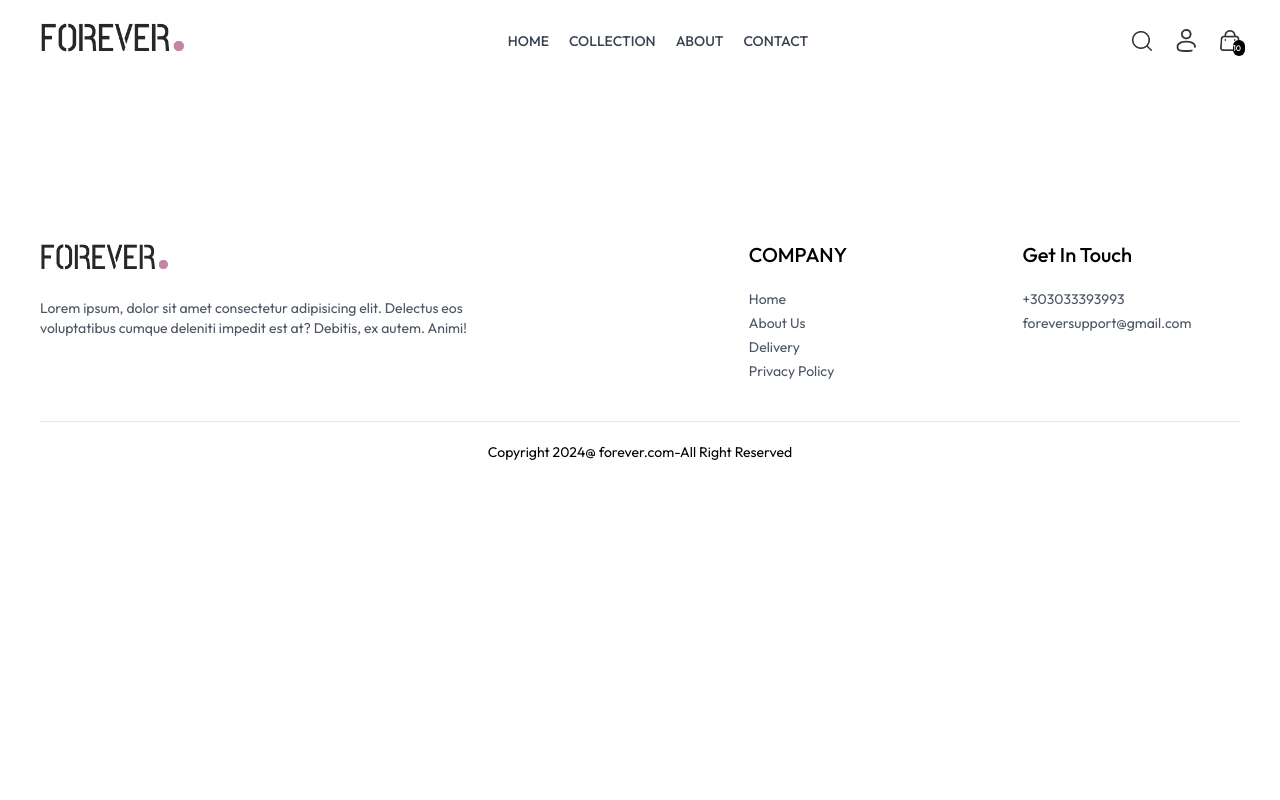
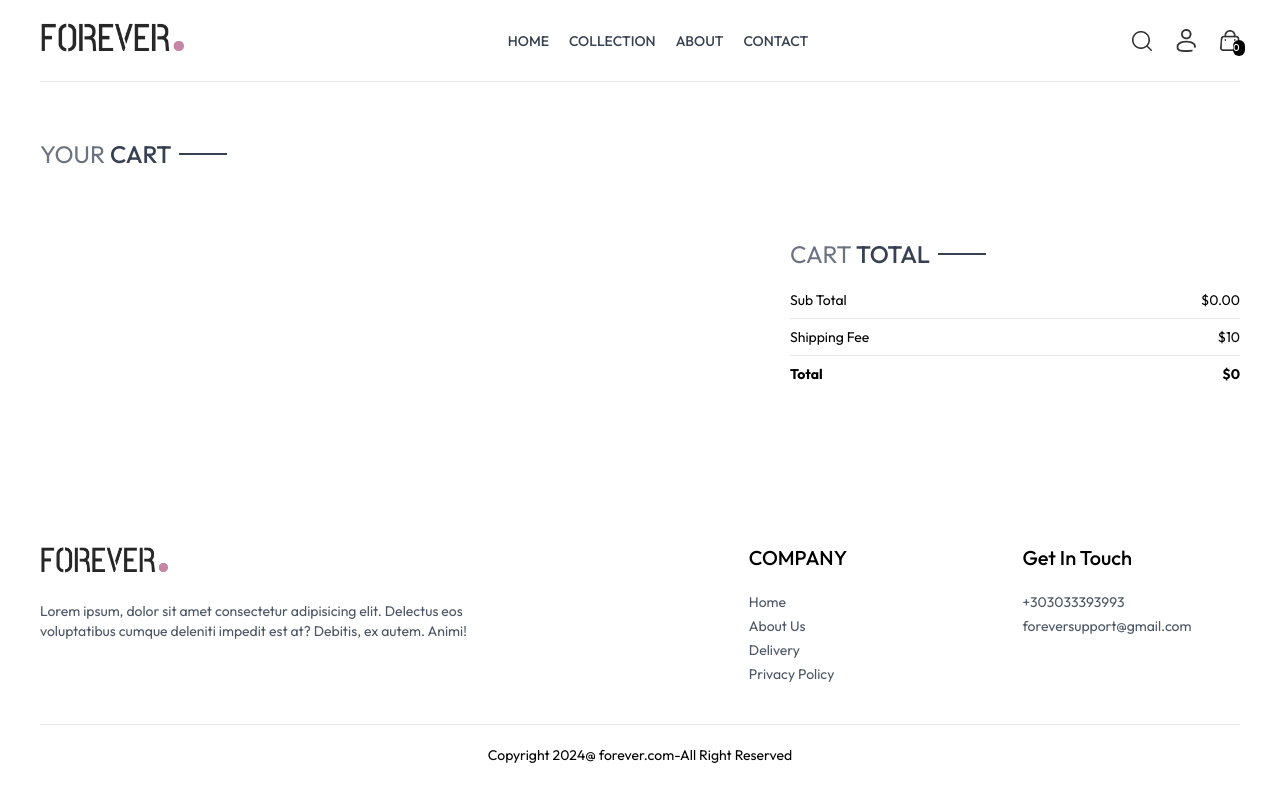
Before and after one commit to mdsabbirkhan1371/React-Ecommerce-Website-Shopping-Client-SIte, a React (Vite) app: page /cart in a window 1280 px wide. Built offline with nearby package versions, Linux system fonts and the light colour scheme.

Commit message:
cart item and cart toal added

```diff
--- a/src/App.jsx
+++ b/src/App.jsx
@@ -11,11 +11,14 @@
 import Navbar from './components/Navbar';
 import Footer from './components/Footer';
 import SearchBar from './components/SearchBar';
+import { ToastContainer } from 'react-toastify';
+import 'react-toastify/dist/ReactToastify.css';
 
 const App = () => {
   return (
     <div className="px-10 sm:px[5vw] md:px[7vw] lg:px[9vw]">
       <Navbar />
+      <ToastContainer />
       <SearchBar />
       <Routes>
         <Route path="/" element={<Home />}></Route>
--- /dev/null
+++ b/src/components/CartTotal.jsx
@@ -0,0 +1,41 @@
+import { useContext } from 'react';
+import { ShopContext } from '../context/ShopContext';
+import Title from './Title';
+
+const CartTotal = () => {
+  const { currency, deliveryFee, getCartAmount } = useContext(ShopContext);
+  return (
+    <div className="w-full">
+      <div className="text-2xl">
+        <Title text1={'CART'} text2={'TOTAL'}></Title>
+      </div>
+      <div className="flex flex-col gap-2 mt-2 text-sm">
+        <div className="flex justify-between">
+          <p>Sub Total</p>
+          <p>
+            {currency}
+            {getCartAmount()}.00
+          </p>
+        </div>
+        <hr />
+        <div className="flex justify-between">
+          <p>Shipping Fee</p>
+          <p>
+            {currency}
+            {deliveryFee}
+          </p>
+        </div>
+        <hr />
+        <div className="flex justify-between">
+          <b>Total</b>
+          <b>
+            {currency}
+            {getCartAmount() === 0 ? 0 : getCartAmount() + deliveryFee}
+          </b>
+        </div>
+      </div>
+    </div>
+  );
+};
+
+export default CartTotal;
--- a/src/components/NavBar.jsx
+++ b/src/components/NavBar.jsx
@@ -5,7 +5,7 @@
 
 const Navbar = () => {
   const [visible, setVisible] = useState(false);
-  const { setShowSearch } = useContext(ShopContext);
+  const { setShowSearch, getCartCount } = useContext(ShopContext);
   return (
     <div className="flex justify-between py-5 font-medium items-center">
       <Link to={'/'}>
@@ -56,8 +56,8 @@
         </div>
         <Link to={'/cart'} className="relative">
           <img className="w-5 min-w-5" src={assets.cart_icon} alt="" />
-          <p className="absolute right-[-5px] bottom-[-5px] w-3 leading-4 bg-black text-white aspect-square rounded-full text-[8px]">
-            10
+          <p className="absolute right-[-5px] bottom-[-5px] w-3 leading-4  bg-black text-white aspect-square rounded-full text-[10px]">
+            {getCartCount()}
           </p>
         </Link>
         <img
--- a/src/components/RelatedProduct.jsx
+++ b/src/components/RelatedProduct.jsx
@@ -35,8 +35,8 @@
 };
 
 RelatedProduct.propTypes = {
-  category: PropTypes.array,
-  subCategory: PropTypes.array,
+  category: PropTypes.string,
+  subCategory: PropTypes.string,
 };
 
 export default RelatedProduct;
--- a/src/context/ShopContext.jsx
+++ b/src/context/ShopContext.jsx
@@ -2,6 +2,7 @@
 
 import { createContext, useState } from 'react';
 import { products } from '../assets/assets';
+import { toast } from 'react-toastify';
 
 export const ShopContext = createContext();
 
@@ -10,6 +11,74 @@
   const deliveryFee = 10;
   const [search, setSearch] = useState('');
   const [showSearch, setShowSearch] = useState(false);
+  const [cartItems, setCartItems] = useState({});
+
+  // add to cart function
+
+  const addToCart = async (itemId, size) => {
+    let cartData = structuredClone(cartItems);
+    if (!size) {
+      toast.error('Select The Size First');
+      return;
+    } else {
+      toast.success('Your Product added successfully');
+    }
+    if (cartData[itemId]) {
+      if (cartData[itemId][size]) {
+        cartData[itemId][size] += 1;
+      } else {
+        cartData[itemId][size] = 1;
+      }
+    } else {
+      cartData[itemId] = {};
+      cartData[itemId][size] = 1;
+    }
+    setCartItems(cartData);
+  };
+
+  // get total cart item count function
+
+  const getCartCount = () => {
+    let totalCount = 0;
+    for (const items in cartItems) {
+      for (const item in cartItems[items]) {
+        try {
+          if (cartItems[items][item] > 0) {
+            totalCount += cartItems[items][item];
+          }
+        } catch (error) {
+          console.log({ error });
+        }
+      }
+    }
+    return totalCount;
+  };
+
+  // update quantity
+  const updateQuantity = async (itemId, size, quantity) => {
+    let cartData = structuredClone(cartItems);
+    cartData[itemId][size] = quantity;
+    setCartItems(cartData);
+  };
+
+  // get total amount of cart
+
+  const getCartAmount = () => {
+    let totalAmount = 0;
+    for (const items in cartItems) {
+      let itemInfo = products.find(product => product._id === items);
+      for (const item in cartItems[items]) {
+        try {
+          if (cartItems[items][item] > 0) {
+            totalAmount += itemInfo.price * cartItems[items][item];
+          }
+        } catch (error) {
+          console.error(error);
+        }
+      }
+    }
+    return totalAmount;
+  };
 
   const value = {
     products,
@@ -19,6 +88,11 @@
     setSearch,
     showSearch,
     setShowSearch,
+    cartItems,
+    addToCart,
+    getCartCount,
+    updateQuantity,
+    getCartAmount,
   };
 
   return <ShopContext.Provider value={value}>{children}</ShopContext.Provider>;
--- a/src/pages/Cart.jsx
+++ b/src/pages/Cart.jsx
@@ -1,7 +1,96 @@
-import React from 'react';
+import { useContext, useEffect, useState } from 'react';
+import { ShopContext } from '../context/ShopContext';
+import Title from '../components/Title';
+import { assets } from '../assets/assets';
+import CartTotal from '../components/CartTotal';
 
 const Cart = () => {
-  return <div></div>;
+  const [cartData, setCartData] = useState([]);
+  const { products, currency, cartItems, updateQuantity } =
+    useContext(ShopContext);
+
+  useEffect(() => {
+    const tempData = [];
+    for (const items in cartItems) {
+      for (const item in cartItems[items]) {
+        if (cartItems[items][item] > 0) {
+          tempData.push({
+            _id: items,
+            size: item,
+            quantity: cartItems[items][item],
+          });
+        }
+      }
+    }
+    setCartData(tempData);
+  }, [cartItems]);
+  return (
+    <div className="border-t pt-14">
+      <div className="text-2xl mb-3 ">
+        <Title text1={'YOUR'} text2={'CART'}></Title>
+      </div>
+      <div>
+        {cartData.map((item, index) => {
+          const productData = products.find(
+            product => product._id === item._id
+          );
+          return (
+            <div
+              key={index}
+              className="py-4 border-t border-b text-gray-700 grid grid-cols-[4fr_0.5fr_0.5fr] sm:grid-cols[4fr_2.5fr_0.5fr] items-center gap-4"
+            >
+              <div className="flex items-start gap-6">
+                <img
+                  src={productData.image[0]}
+                  className="w-16 sm:w-20"
+                  alt=""
+                />
+                <div>
+                  <p className="text-xs sm:text-lg font-medium ">
+                    {productData.name}
+                  </p>
+                  <div className="flex items-center gap-5 mt-2">
+                    <p>
+                      {currency} {productData.price}
+                    </p>
+                    <p className=" border bg-slate-50 px-2 sm:px-3 sm:py-1">
+                      {item.size}
+                    </p>
+                  </div>
+                </div>
+              </div>
+              <input
+                onChange={e =>
+                  e.target.value === '' || e.target.value === 0
+                    ? null
+                    : updateQuantity(
+                        item._id,
+                        item.size,
+                        Number(e.target.value)
+                      )
+                }
+                className="border max-w-10 sm:max-w-20 px-1 sm:px-2 py-1 text-center"
+                type="number"
+                min={1}
+                defaultValue={item.quantity}
+              />
+              <img
+                onClick={() => updateQuantity(item._id, item.size, 0)}
+                className="w-4 mr-4 cursor-pointer"
+                src={assets.bin_icon}
+                alt=""
+              />
+            </div>
+          );
+        })}
+      </div>
+      <div className="flex justify-end mt-14">
+        <div className="w-full sm:w-[450px]">
+          <CartTotal></CartTotal>
+        </div>
+      </div>
+    </div>
+  );
 };
 
 export default Cart;
--- a/src/pages/Product.jsx
+++ b/src/pages/Product.jsx
@@ -7,7 +7,7 @@
 const Product = () => {
   const { productId } = useParams();
   console.log(productId);
-  const { products, currency } = useContext(ShopContext);
+  const { products, currency, addToCart } = useContext(ShopContext);
   const [productData, setProductData] = useState(false);
   const [image, setImage] = useState('');
   const [size, setSize] = useState('');
@@ -82,7 +82,10 @@
               ))}
             </div>
           </div>
-          <button className="bg-black text-white text-sm py-3 px-8 active:bg-gray-400">
+          <button
+            onClick={() => addToCart(productData._id, size)}
+            className="bg-black text-white text-sm py-3 px-8 active:bg-gray-400"
+          >
             Add To Cart
           </button>
           <hr className="mt-8 sm:w-4/5" />
```
